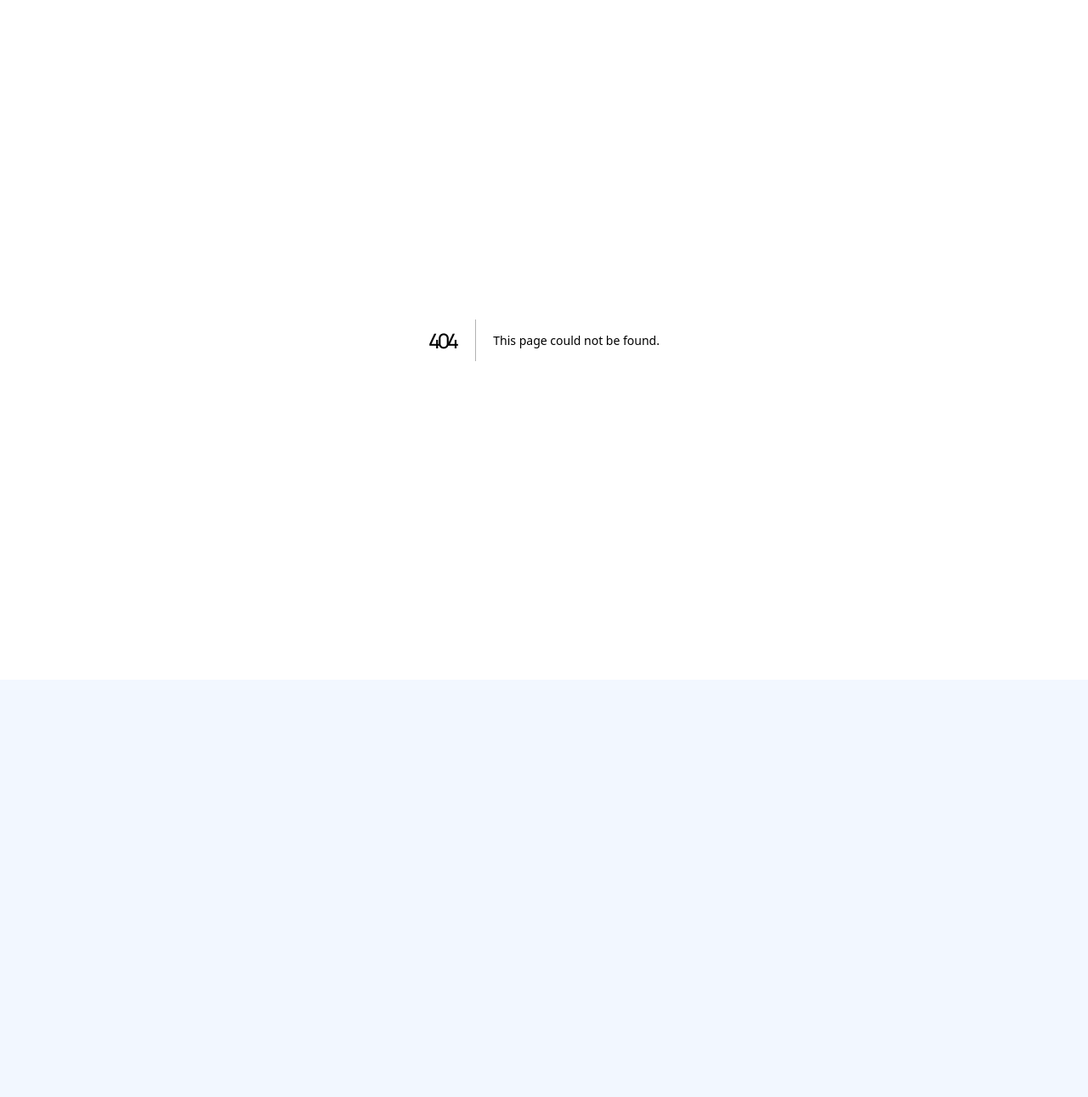
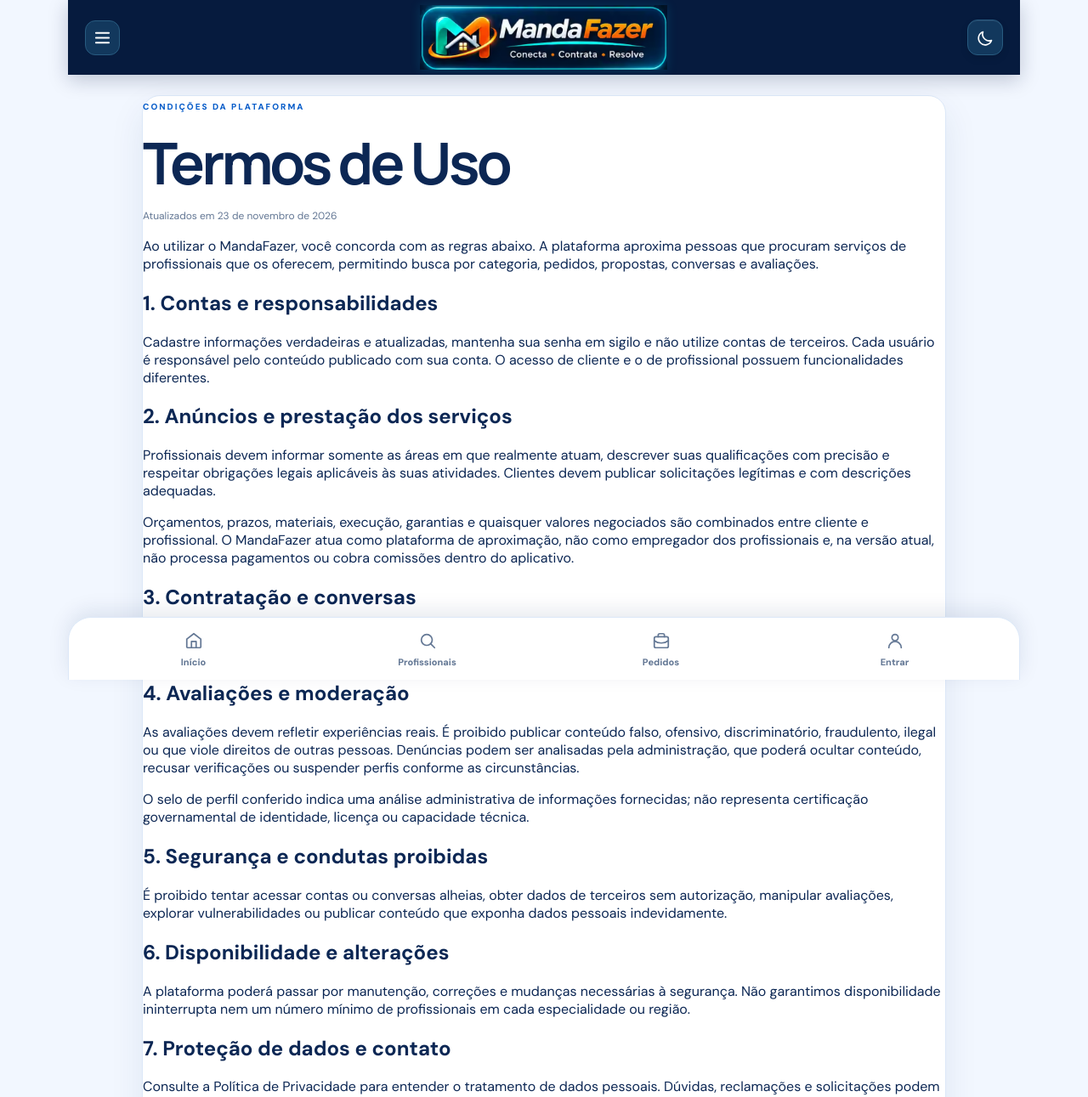
Before and after one commit to desenvolvimentogidital-cyber/MESTRE, a Next.js app: page /termos in a window 1280 px wide. Before the commit this address had no page. Shown: the top 1291 px of the page at 85% size. Before the commit the page ends 800 px from the top, so only its background shows below. Built offline with nearby package versions, Linux system fonts and the light colour scheme; no server answers.

Commit message:
feat(launch): public legal information and traceable support contact — app/termos/page.tsx

```diff
--- /dev/null
+++ b/app/termos/page.tsx
@@ -0,0 +1,33 @@
+import Link from "next/link";
+import {AppFrame} from "@/components/conectaserv-ui";
+
+export const metadata={title:"Termos de Uso | MandaFazer",description:"Regras para utilização do marketplace de profissionais MandaFazer."};
+export default function TermsPage(){
+  return <AppFrame active="perfil" title="Termos de Uso">
+    <article className="cs-card mf-legal-content">
+      <span className="cs-eyebrow">Condições da plataforma</span>
+      <h1>Termos de Uso</h1>
+      <p className="cs-hint">Atualizados em 23 de novembro de 2026</p>
+      <p>Ao utilizar o MandaFazer, você concorda com as regras abaixo. A plataforma aproxima pessoas que procuram serviços de profissionais que os oferecem, permitindo busca por categoria, pedidos, propostas, conversas e avaliações.</p>
+      <h2>1. Contas e responsabilidades</h2>
+      <p>Cadastre informações verdadeiras e atualizadas, mantenha sua senha em sigilo e não utilize contas de terceiros. Cada usuário é responsável pelo conteúdo publicado com sua conta. O acesso de cliente e o de profissional possuem funcionalidades diferentes.</p>
+      <h2>2. Anúncios e prestação dos serviços</h2>
+      <p>Profissionais devem informar somente as áreas em que realmente atuam, descrever suas qualificações com precisão e respeitar obrigações legais aplicáveis às suas atividades. Clientes devem publicar solicitações legítimas e com descrições adequadas.</p>
+      <p>Orçamentos, prazos, materiais, execução, garantias e quaisquer valores negociados são combinados entre cliente e profissional. O MandaFazer atua como plataforma de aproximação, não como empregador dos profissionais e, na versão atual, não processa pagamentos ou cobra comissões dentro do aplicativo.</p>
+      <h2>3. Contratação e conversas</h2>
+      <p>O cliente pode aceitar ou recusar propostas. Quando um serviço é contratado, os participantes têm acesso ao canal de conversa correspondente. Não compartilhe informações confidenciais com quem não esteja envolvido no atendimento.</p>
+      <h2>4. Avaliações e moderação</h2>
+      <p>As avaliações devem refletir experiências reais. É proibido publicar conteúdo falso, ofensivo, discriminatório, fraudulento, ilegal ou que viole direitos de outras pessoas. Denúncias podem ser analisadas pela administração, que poderá ocultar conteúdo, recusar verificações ou suspender perfis conforme as circunstâncias.</p>
+      <p>O selo de perfil conferido indica uma análise administrativa de informações fornecidas; não representa certificação governamental de identidade, licença ou capacidade técnica.</p>
+      <h2>5. Segurança e condutas proibidas</h2>
+      <p>É proibido tentar acessar contas ou conversas alheias, obter dados de terceiros sem autorização, manipular avaliações, explorar vulnerabilidades ou publicar conteúdo que exponha dados pessoais indevidamente.</p>
+      <h2>6. Disponibilidade e alterações</h2>
+      <p>A plataforma poderá passar por manutenção, correções e mudanças necessárias à segurança. Não garantimos disponibilidade ininterrupta nem um número mínimo de profissionais em cada especialidade ou região.</p>
+      <h2>7. Proteção de dados e contato</h2>
+      <p>Consulte a <Link href="/privacidade">Política de Privacidade</Link> para entender o tratamento de dados pessoais. Dúvidas, reclamações e solicitações podem ser enviadas pelo <Link href="/suporte">canal de atendimento com protocolo</Link>.</p>
+      <h2>8. Identificação do operador</h2>
+      <p>O nome comercial da plataforma é <strong>MandaFazer</strong>. A identificação jurídica completa do responsável pela operação será acrescentada antes da abertura geral ao público.</p>
+      <nav className="mf-legal-actions"><Link className="cs-button cs-button-primary" href="/suporte">Falar com o suporte</Link><Link className="cs-button cs-button-outline" href="/privacidade">Política de Privacidade</Link></nav>
+    </article>
+  </AppFrame>;
+}
```
